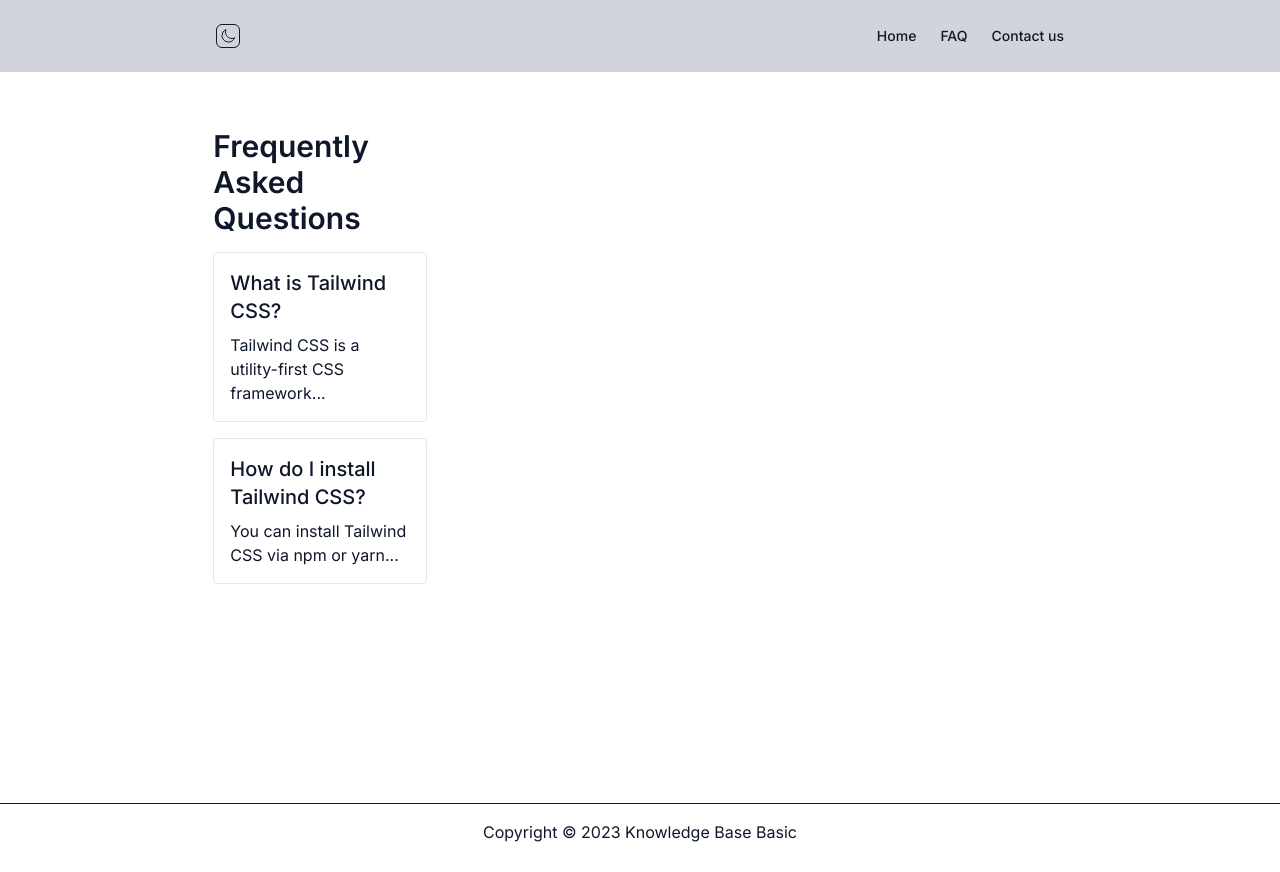
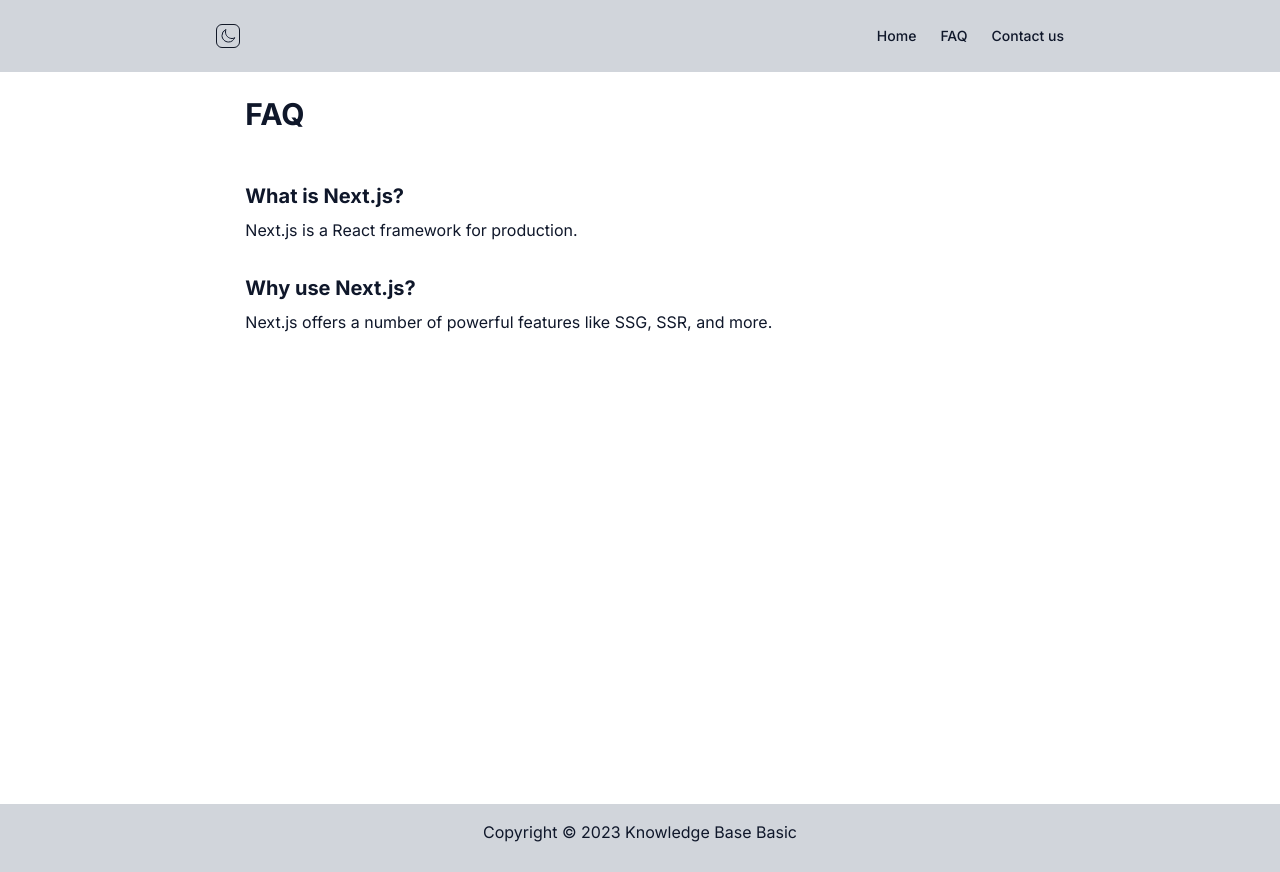
Before and after one commit to UsmanHaider15/Knowledge-Base-Nextjs-13, a Next.js app: page /faq in a window 1280 px wide. Built offline with nearby package versions, Linux system fonts and the light colour scheme.

Commit message:
refactor faq page

```diff
--- a/app/contact-us/page.tsx
+++ b/app/contact-us/page.tsx
@@ -2,10 +2,7 @@ const Contact = () => {
   return (
     <div className="grid grid-cols-1 sm:grid-cols-1 md:grid-cols-6 2xl:grid-cols-3 py-6">
       <div></div>
-      <div
-        className="overflow-hidden px-4 mx-auto leading-7  sm:px-5 md:px-8"
-        style={{ minWidth: 320, maxWidth: 920 }}
-      >
+      <div className="w-full sm:col-span-1 md:col-span-4 2xl:col-span-1">
         <div className="">
           <article className="block">
             <div className="relative mx-0 mt-0 mb-10" itemProp="articleBody">
@@ -18,9 +15,9 @@ const Contact = () => {
               </h2>
               <p className="mx-0 mt-0 mb-5">
                 Do you need some extra support? Do you still have questions?
-                Perhaps you’d like to tell us how you use Mind Map Pro, or want
-                to provide some feedback. Whatever the context, your comments
-                are always welcome.
+                Perhaps you’d like to tell us how you use Knowledge Base, or
+                want to provide some feedback. Whatever the context, your
+                comments are always welcome.
               </p>
               <p className="mx-0 mt-0 mb-5">
                 Share your thoughts with us using the form below.
--- a/app/faq/page.tsx
+++ b/app/faq/page.tsx
@@ -1,32 +1,36 @@
-import React from "react";
+// Define your FAQ item type
+type FAQItem = {
+  question: string;
+  answer: string;
+};
 
-const FaqPage: React.FC = () => {
-  const faqData = [
+const faqItems: FAQItem[] = [
   {
-      question: "What is Tailwind CSS?",
-      answer: "Tailwind CSS is a utility-first CSS framework...",
+    question: "What is Next.js?",
+    answer: "Next.js is a React framework for production.",
   },
   {
-      question: "How do I install Tailwind CSS?",
-      answer: "You can install Tailwind CSS via npm or yarn...",
+    question: "Why use Next.js?",
+    answer:
+      "Next.js offers a number of powerful features like SSG, SSR, and more.",
   },
-    // Add more FAQ items as needed
 ];
 
+const FAQ = () => {
   return (
     <div className="grid grid-cols-1 sm:grid-cols-1 md:grid-cols-6 2xl:grid-cols-3 py-6">
       <div></div>
-      <div className="container mx-auto py-8">
-        <h1 className="text-3xl font-semibold mb-4">
-          Frequently Asked Questions
-        </h1>
-        <div className="grid grid-cols-1 gap-4">
-          {faqData.map((item, index) => (
-            <div key={index} className="border border-gray-200 rounded p-4">
-              <h3 className="text-xl font-medium mb-2">{item.question}</h3>
+      <div className="w-full sm:col-span-1 md:col-span-4 2xl:col-span-1">
+        <div className="max-w-7xl mx-auto px-2 sm:px-6 lg:px-8">
+          <h1 className="text-3xl font-bold leading-tight">FAQ</h1>
+          <div className="mt-12">
+            {faqItems.map((item, index) => (
+              <div key={index} className="mb-8">
+                <h2 className="text-xl font-bold mb-2">{item.question}</h2>
                 <p className="">{item.answer}</p>
               </div>
             ))}
+          </div>
         </div>
       </div>
       <div></div>
@@ -34,4 +38,4 @@ const FaqPage: React.FC = () => {
   );
 };
 
-export default FaqPage;
+export default FAQ;
--- a/app/layout.tsx
+++ b/app/layout.tsx
@@ -43,7 +43,7 @@ export default function RootLayout({ children }: RootLayoutProps) {
             <div className="flex-grow">
               <main>{children}</main>
             </div>
-            <footer className="border-t border-gray-900 dark:border-gray-200 p-4 w-full">
+            <footer className="bg-gray-300 dark:bg-slate-900 p-4 w-full">
               <div className="container mx-auto text-center">
                 <p className="mb-3">Copyright © 2023 Knowledge Base Basic</p>
               </div>
```
Lines whose indentation alone changed are shown as unchanged.
